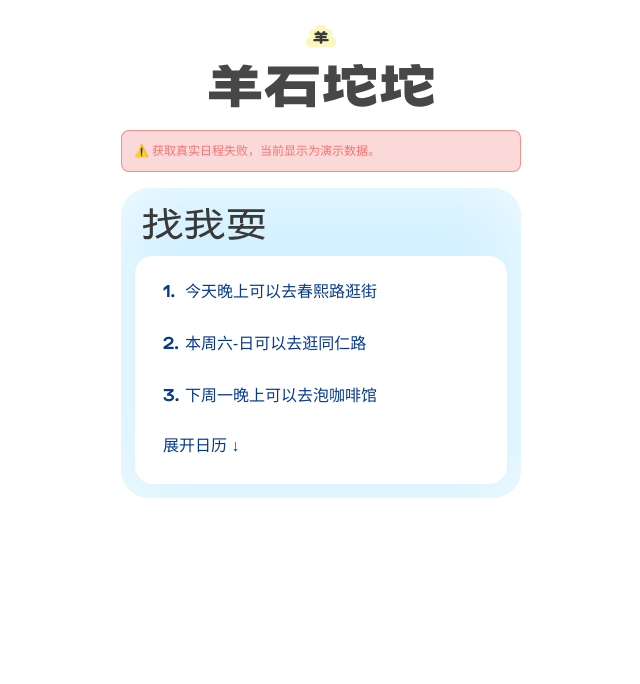
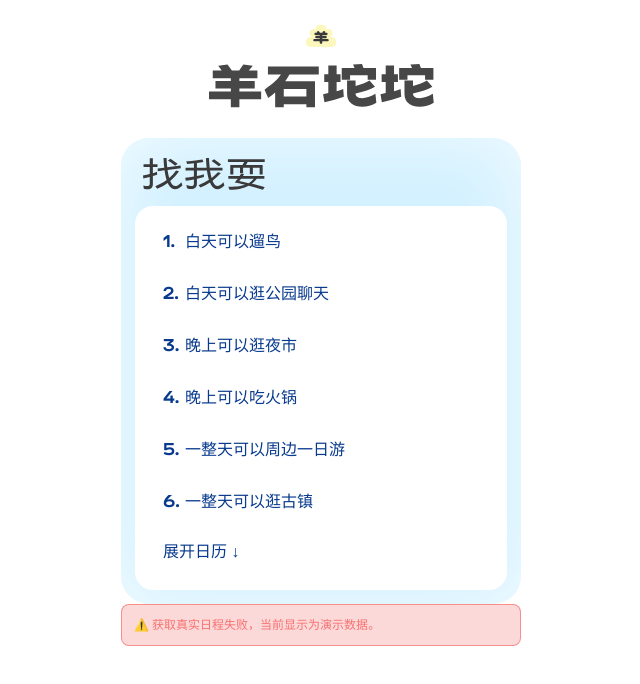
Before and after one commit to yanghaoleng/Mickywa-homepage, a React (Vite) app: page / in a window 1280 px wide. Shown: the top 684 px of the page, without its empty margins (319-959 px from the left). Built offline with nearby package versions, Linux system fonts and the light colour scheme; the HTML template or start-up script is replaced by a standard one.

Commit message:
update recommendations by time period

```diff
--- a/src/components/Schedule.jsx
+++ b/src/components/Schedule.jsx
@@ -492,35 +492,50 @@ export default function Schedule({ theme }) {
 
   const getAnyFreeSlot = (day) => {
     if (!day?.slots?.length) return null;
-    const free = day.slots.filter(s => s.status === 'free');
-    if (free.length === 0) return null;
-    const keys = new Set(free.map(s => s.key));
-    const allKeys = ['morning', 'noon', 'afternoon', 'evening'];
-    const isFull = allKeys.every(k => keys.has(k));
-    if (isFull) {
-      const slot = day.slots.find(s => s.key === 'morning') || free[0];
-      return { slot, label: '全天' };
-    }
+    const daytime = day.slots.find(s => s.key === 'daytime' && s.status === 'free');
     const evening = day.slots.find(s => s.key === 'evening' && s.status === 'free');
+    if (daytime && evening) return { slot: daytime, label: '全天' };
+    if (daytime) return { slot: daytime, label: '白天' };
     if (evening) return { slot: evening, label: '晚上' };
-    const daySlot = day.slots.find(s => ['morning', 'noon', 'afternoon'].includes(s.key) && s.status === 'free');
-    if (daySlot) return { slot: daySlot, label: '白天' };
-    return { slot: free[0], label: free[0].label };
+    return null;
   };
 
   const recommendations = useMemo(() => {
     const now = new Date();
     const base = new Date(now.getFullYear(), now.getMonth(), now.getDate());
 
-    const activities = [
-      '去吃火锅',
-      '去逛同仁路',
-      '去喝一杯',
-      '去看电影',
-      '去玉林路散步',
-      '去吃烧烤',
-      '去泡咖啡馆',
-      '去春熙路逛街'
+    const daytimeActivities = [
+      '遛鸟',
+      '逛公园聊天',
+      '绿道散步/骑行',
+      '骑车兜风',
+      '逛街',
+      '压马路拍照',
+      '喝茶聊天',
+      '喝咖啡聊天',
+      '游泳',
+      '健身撸铁'
+    ];
+
+    const eveningActivities = [
+      '逛夜市',
+      '吃火锅',
+      '吃串串',
+      '烤肉/烧烤',
+      '川菜馆子',
+      '看电影',
+      'KTV唱歌',
+      '密室逃脱/剧本杀',
+      '桌游吧'
+    ];
+
+    const allDayActivities = [
+      '周边一日游',
+      '逛古镇',
+      '泡温泉',
+      '打Switch',
+      '密室逃脱/剧本杀',
+      '桌游吧'
     ];
 
     const isWeekend = (d) => {
@@ -540,159 +555,62 @@ export default function Schedule({ theme }) {
       return rel;
     };
 
-    const pickSlots = (day, prefer) => {
+    const pickSlotByKey = (day, key) => day?.slots?.find(s => s.key === key && s.status === 'free') || null;
+
+    const pickRecommendation = (day, type) => {
       if (!day?.slots?.length) return null;
-      const slot = prefer
-        ? day.slots.find(s => s.key === prefer && s.status === 'free')
-        : null;
-      if (slot) return { slot, label: slot.label };
-      return getAnyFreeSlot(day);
-    };
-
-    const nextWorkday = schedule
+      if (type === 'daytime') {
+        const slot = pickSlotByKey(day, 'daytime');
+        if (!slot) return null;
+        return { slot, label: '白天' };
+      }
+      if (type === 'evening') {
+        const slot = pickSlotByKey(day, 'evening');
+        if (!slot) return null;
+        return { slot, label: '晚上' };
+      }
+      const daytime = pickSlotByKey(day, 'daytime');
+      const evening = pickSlotByKey(day, 'evening');
+      if (daytime && evening) return { slot: daytime, label: '全天' };
+      if (daytime) return { slot: daytime, label: '白天' };
+      if (evening) return { slot: evening, label: '晚上' };
+      return null;
+    };
+
+    const upcomingDays = schedule
       .filter(d => d?.date instanceof Date)
-      .filter(d => d.date >= base)
-      .filter(d => isWorkday(d))
-      .find(d => pickSlots(d, 'evening'));
-
-    const workdayRec = (() => {
-      if (!nextWorkday) return null;
-      const picked = pickSlots(nextWorkday, 'evening');
-      if (!picked) return null;
-      const dateText = `${relOrWeek(nextWorkday.date)}${picked.label === '全天' ? '' : picked.label}`;
-      return {
-        id: `rec-workday-${nextWorkday.key}`,
-        type: 'workday',
-        date: nextWorkday.date,
-        dateText,
-        dayKey: nextWorkday.key,
-        slotKey: picked.slot.key
-      };
-    })();
-
-    const weekendDays = schedule
-      .filter(d => d?.date instanceof Date)
-      .filter(d => d.date >= base)
-      .filter(d => isNormalWeekend(d))
-      .filter(d => pickSlots(d));
-
-    const weekendRec = (() => {
-      if (weekendDays.length === 0) return null;
-
-      const sat = weekendDays.find(d => d.date.getDay() === 6);
-      const sun = weekendDays.find(d => d.date.getDay() === 0);
-      if (sat && sun) {
-        const sameWeekend = Math.abs((sun.date - sat.date) / 86400000) <= 1;
-        if (sameWeekend && weekPrefix(sat.date) === weekPrefix(sun.date)) {
-          const prefix = weekPrefix(sat.date);
-          const dateText = prefix ? `${prefix}六-日` : `${sat.date.getMonth() + 1}月${sat.date.getDate()}日-${sun.date.getDate()}日`;
-          const pickedSat = pickSlots(sat);
-          const pickedSun = pickSlots(sun);
-          const picked = pickedSat || pickedSun;
-          if (!picked) return null;
-          return {
-            id: `rec-weekend-${sat.key}`,
-            type: 'weekend',
-            date: sat.date,
-            dateText,
-            dayKey: (pickedSat ? sat.key : sun.key),
-            slotKey: picked.slot.key
-          };
-        }
-      }
-
-      const first = weekendDays[0];
-      const picked = pickSlots(first);
-      if (!picked) return null;
-      const prefix = weekPrefix(first.date);
-      const dateText = `${prefix ? `${prefix}${weekdayLabel(first.date)}` : relOrWeek(first.date)}${picked.label === '全天' ? '' : picked.label}`;
-      return {
-        id: `rec-weekend-${first.key}`,
-        type: 'weekend',
-        date: first.date,
-        dateText,
-        dayKey: first.key,
-        slotKey: picked.slot.key
-      };
-    })();
-
-    const holidayDays = schedule
-      .filter(d => d?.date instanceof Date)
-      .filter(d => d.date >= base)
-      .filter(d => isHoliday(d))
-      .filter(d => pickSlots(d));
-
-    const holidayRec = (() => {
-      if (holidayDays.length === 0) return null;
-      const first = holidayDays[0];
-      const name = first.holidayName;
-      const same = holidayDays.filter(d => d.holidayName === name);
-      const picked = pickSlots(first);
-      if (!picked) return null;
-      const dateText = same.length >= 2 ? `${name}前两天` : `${name}当天`;
-      return {
-        id: `rec-holiday-${first.key}`,
-        type: 'holiday',
-        date: first.date,
-        dateText,
-        dayKey: first.key,
-        slotKey: picked.slot.key
-      };
-    })();
-
-    const shouldAddHoliday = Boolean(workdayRec && weekendRec && holidayRec);
-
-    const shouldAddExtraWorkday = (() => {
-      if (!weekendRec) return false;
-      const diffDays = Math.round((weekendRec.date - base) / 86400000);
-      return diffDays >= 0 && diffDays <= 2;
-    })();
-
-    const extraWorkdayRec = (() => {
-      if (!shouldAddExtraWorkday || !weekendRec) return null;
-      const sat = weekendRec.date;
-      const sun = new Date(sat);
-      sun.setDate(sun.getDate() + (sat.getDay() === 6 ? 1 : 0));
-      const after = new Date(sun);
-      after.setDate(after.getDate() + 1);
-
-      const next = schedule
-        .filter(d => d?.date instanceof Date)
-        .filter(d => d.date >= after)
-        .filter(d => isWorkday(d))
-        .find(d => pickSlots(d, 'evening'));
-
-      if (!next) return null;
-      const picked = pickSlots(next, 'evening');
-      if (!picked) return null;
-      const dateText = `${relOrWeek(next.date)}${picked.label === '全天' ? '' : picked.label}`;
-      return {
-        id: `rec-workday-next-${next.key}`,
-        type: 'workday',
-        date: next.date,
-        dateText,
-        dayKey: next.key,
-        slotKey: picked.slot.key
-      };
-    })();
-
-    const list = [workdayRec, weekendRec];
-    if (shouldAddHoliday) {
-      list.push(holidayRec);
-    } else if (extraWorkdayRec && workdayRec && extraWorkdayRec.dayKey !== workdayRec.dayKey) {
-      list.push(extraWorkdayRec);
-    }
-
-    const normalized = list
-      .filter(Boolean)
-      .sort((a, b) => (a.date?.getTime?.() ?? 0) - (b.date?.getTime?.() ?? 0))
-      .slice(0, 3);
-
-    const shuffled = [...activities].sort(() => 0.5 - Math.random());
-    return normalized.map((r, idx) => ({
-      ...r,
-      title: `${r.dateText}可以${shuffled[idx % shuffled.length]}`
-    }));
+      .filter(d => d.date >= base);
+
+    const daytimeDays = upcomingDays.filter(isWorkday).filter(d => pickRecommendation(d, 'daytime'));
+    const eveningDays = upcomingDays.filter(d => pickRecommendation(d, 'evening'));
+    const allDayDays = upcomingDays.filter(d => pickRecommendation(d, 'all'));
+
+    const buildCards = (days, label, pool, type) => {
+      if (!days.length) return [];
+      const chosen = days.slice(0, 2);
+      return chosen.map((day, index) => {
+        const picked = pickRecommendation(day, type);
+        if (!picked) return null;
+        const titleText = pool[index % pool.length];
+        return {
+          id: `rec-${type}-${day.key}`,
+          type,
+          date: day.date,
+          dateText: `${relOrWeek(day.date)}${picked.label === '全天' ? '' : picked.label}`,
+          dayKey: day.key,
+          slotKey: picked.slot.key,
+          title: `${label}${titleText}`
+        };
+      }).filter(Boolean);
+    };
+
+    const list = [
+      ...buildCards(daytimeDays, '白天可以', daytimeActivities, 'daytime'),
+      ...buildCards(eveningDays, '晚上可以', eveningActivities, 'evening'),
+      ...buildCards(allDayDays, '一整天可以', allDayActivities, 'all')
+    ];
+
+    return list.slice(0, 6);
   }, [recNonce, schedule]);
 
   useEffect(() => {
@@ -1211,30 +1129,13 @@ export default function Schedule({ theme }) {
       <div ref={rootRef} className="px-5 pt-0 pb-0 flex-1 overflow-y-auto overflow-x-visible overscroll-contain">
         <div className="flex flex-col items-center justify-start spring-scale-in mb-3.5">
           <div onClick={handleTitleClick} style={{ cursor: 'pointer' }}>
-            <img src="/assets/title.svg" alt="mickywa title" className="w-[225px] h-auto title-svg pt-[8px] pb-[8px]" />
+            <img src="/assets/title.svg" alt="mickywa title" className="w-[225px] h-auto title-svg pt-[8px] pb-[8px] mb-2" />
           </div>
         </div>
         {loading && (
           <div className="h-80 flex flex-col items-center justify-center">
             <div className="w-8 h-8 border-2 border-current border-t-transparent rounded-full animate-spin mb-4"></div>
             <span className="dark:text-[#FFFFFF]/70 text-[#3A3A3A]/70 text-sm">加载中...</span>
-          </div>
-        )}
-
-        {isMock && !loading && (
-          <div className="mb-4 p-3 bg-red-500/20 border border-red-500/50 rounded-lg flex items-center gap-2">
-            <span className="text-red-400 text-xs flex-1">
-              ⚠️ 获取真实日程失败，当前显示为演示数据{!import.meta.env.DEV && countdown > 0 ? `，${countdown}s 后自动重试` : ''}。
-            </span>
-            {!import.meta.env.DEV && (
-              <button
-                onClick={() => setCountdown(3)}
-                disabled={countdown > 0}
-                className="px-3 py-1 bg-[#083A8E] text-[#FFFFFF] dark:bg-[#083A8E] dark:text-[#FFFFFF] rounded-full text-xs disabled:opacity-60"
-              >
-                {countdown > 0 ? `重试 (${countdown}s)` : '重试'}
-              </button>
-            )}
           </div>
         )}
 
@@ -1386,10 +1287,13 @@ export default function Schedule({ theme }) {
 
                               // 检查当天的可预约情况
                               const freeSlots = item.slots.filter(slot => slot.status === 'free');
+                              const daytimeSlot = item.slots.find(slot => slot.key === 'daytime');
+                              const eveningSlot = item.slots.find(slot => slot.key === 'evening');
+
                               let bookingStatus = '不空';
                               let bookingType = 'busy';
                               let isFullDay = false;
-                              let isMorning = false;
+                              let isDaytime = false;
                               let isEvening = false;
 
                               const isShiftWorkday = Boolean(item.holidayName && item.holidayName.includes('班'));
@@ -1397,17 +1301,20 @@ export default function Schedule({ theme }) {
                                 ? '补班'
                                 : (item.holidayName ? item.holidayName.slice(0, 2) : '');
 
-                              if (freeSlots.length > 0) {
-                                const freeSlotKeys = freeSlots.map(slot => slot.key);
-                                if (freeSlotKeys.includes('morning') && freeSlotKeys.includes('noon') && freeSlotKeys.includes('afternoon') && freeSlotKeys.includes('evening')) {
+                              const hasDaytimeFree = daytimeSlot?.status === 'free';
+                              const hasEveningFree = eveningSlot?.status === 'free';
+                              const hasAnyFree = hasDaytimeFree || hasEveningFree;
+
+                              if (hasAnyFree) {
+                                if (hasDaytimeFree && hasEveningFree) {
                                   bookingStatus = '全天';
                                   bookingType = 'free';
                                   isFullDay = true;
-                                } else if (freeSlotKeys.includes('morning') || freeSlotKeys.includes('noon') || freeSlotKeys.includes('afternoon')) {
+                                } else if (hasDaytimeFree) {
                                   bookingStatus = '白天';
                                   bookingType = 'free';
-                                  isMorning = true;
-                                } else if (freeSlotKeys.includes('evening')) {
+                                  isDaytime = true;
+                                } else if (hasEveningFree) {
                                   bookingStatus = '晚上';
                                   bookingType = 'free';
                                   isEvening = true;
@@ -1419,17 +1326,14 @@ export default function Schedule({ theme }) {
                                            item.date.getFullYear() === new Date().getFullYear();
 
                               const isSelected = selectedSlot && selectedSlot.day.key === item.key;
-                              const fullDaySlot = isFullDay ? item.slots.find(slot => slot.status === 'free') : null;
+                              const fullDaySlot = isFullDay ? daytimeSlot : null;
                               const fullDaySlotIdx = fullDaySlot ? item.slots.indexOf(fullDaySlot) : null;
                               const fullDayUniqueKey = fullDaySlotIdx !== null ? `${item.key}-${fullDaySlotIdx}` : null;
 
-                              const daySlot = isMorning
-                                ? item.slots.find(slot => slot.status === 'free' && ['morning', 'noon', 'afternoon'].includes(slot.key))
-                                : null;
+                              const daySlot = isDaytime ? daytimeSlot : null;
                               const daySlotIdx = daySlot ? item.slots.indexOf(daySlot) : null;
                               const dayUniqueKey = daySlotIdx !== null ? `${item.key}-${daySlotIdx}` : null;
 
-                              const eveningSlot = isEvening ? item.slots.find(slot => slot.key === 'evening') : null;
                               const eveningSlotIdx = eveningSlot ? item.slots.indexOf(eveningSlot) : null;
                               const eveningUniqueKey = eveningSlotIdx !== null ? `${item.key}-${eveningSlotIdx}` : null;
                               const showFocus = bookingType !== 'busy' && isSelected;
@@ -1485,7 +1389,7 @@ export default function Schedule({ theme }) {
                                         </div>
                                       </div>
                                     )}
-                                    {!isFullDay && isMorning && (
+                                    {!isFullDay && isDaytime && (
                                       <div
                                         onClick={(e) => {
                                           e.stopPropagation();
@@ -1543,7 +1447,7 @@ export default function Schedule({ theme }) {
                                         </div>
                                       </div>
                                     )}
-                                    {!isFullDay && !isMorning && !isEvening && (
+                                    {!isFullDay && !isDaytime && !isEvening && (
                                       <div className="slot-item w-full h-full px-1.5 py-2 rounded-[12px] flex flex-col items-start justify-center gap-1 transition-all duration-300 transform relative dark:bg-[#FFFFFF]/4 bg-[#333333]/10 cursor-not-allowed">
                                         {isToday && (
                                           <span className="pointer-events-none absolute -top-1.5 -right-1.5 z-20 px-1.5 py-0.5 text-[10px] font-semibold leading-none text-[#3A3A3A] bg-[#FFDDDD] rounded-[10px] rotate-6 shadow-[0_0_24px_0_rgba(255,255,255,0.65)_inset]">
@@ -1580,6 +1484,25 @@ export default function Schedule({ theme }) {
             </div>
           </div>
         )}
+
+        {isMock && !loading && (
+          <div className="sticky bottom-2 z-[120]">
+            <div className="p-3 bg-red-500/20 border border-red-500/50 rounded-lg flex items-center gap-2">
+              <span className="text-red-400 text-xs flex-1">
+                ⚠️ 获取真实日程失败，当前显示为演示数据{!import.meta.env.DEV && countdown > 0 ? `，${countdown}s 后自动重试` : ''}。
+              </span>
+              {!import.meta.env.DEV && (
+                <button
+                  onClick={() => setCountdown(3)}
+                  disabled={countdown > 0}
+                  className="px-3 py-1 bg-[#083A8E] text-[#FFFFFF] dark:bg-[#083A8E] dark:text-[#FFFFFF] rounded-full text-xs disabled:opacity-60"
+                >
+                  {countdown > 0 ? `重试 (${countdown}s)` : '重试'}
+                </button>
+              )}
+            </div>
+          </div>
+        )}
       </div>
 
       {/* Toast */}
--- a/src/utils/ical.js
+++ b/src/utils/ical.js
@@ -160,10 +160,8 @@ function getDateRangeDays(days) {
 }
 
 export const TIME_SLOTS = [
-  { key: 'morning', label: '上午', start: '10:00', end: '12:00' },
-  { key: 'noon', label: '中午', start: '13:00', end: '15:00' },
-  { key: 'afternoon', label: '下午', start: '15:00', end: '18:00' },
-  { key: 'evening', label: '晚上', start: '17:00', end: '22:00' }
+  { key: 'daytime', label: '白天', start: '10:00', end: '18:00' },
+  { key: 'evening', label: '晚上', start: '18:00', end: '22:00' }
 ];
 // 检查冲突
 function isSlotBusy(day, slot, events) {
@@ -218,26 +216,32 @@ export function buildScheduleData(workEvents, holidayCnYears, months = 2) {
       return day.weekdayIdx >= 1 && day.weekdayIdx <= 5;
     })();
 
-    const slots = TIME_SLOTS.map(slot => {
-      // 切换逻辑：使用严格模式
-      let busy = isSlotBusy(day, slot, workEvents);
+    const daytimeSlot = TIME_SLOTS.find(item => item.key === 'daytime');
+     const eveningSlot = TIME_SLOTS.find(item => item.key === 'evening');
 
-      // 工作日（含补班）默认只有白天不可约；晚上是否可约仅取决于个人日程。
-      if (isWorkday && slot.key !== 'evening') {
-        busy = true;
-      }
+     const daytimeBusy = daytimeSlot ? isWorkday || isSlotBusy(day, daytimeSlot, workEvents) : true;
+     const eveningBusy = eveningSlot ? isSlotBusy(day, eveningSlot, workEvents) : true;
 
-      return {
-        key: slot.key,
-        label: slot.label,
-        start: slot.start,
-        end: slot.end,
-        // 严格模式下，displayTime 就是原始时间
-        displayTime: `${slot.start}～${slot.end}`,
-        status: busy ? 'busy' : 'free',
-        isTight: false // 严格模式没有 tight 概念
-      };
-    });
+     const slots = [
+       {
+         key: 'daytime',
+         label: '白天',
+         start: '10:00',
+         end: '18:00',
+         displayTime: '10:00～18:00',
+         status: daytimeBusy ? 'busy' : 'free',
+         isTight: false
+       },
+       {
+         key: 'evening',
+         label: '晚上',
+         start: '18:00',
+         end: '22:00',
+         displayTime: '18:00～22:00',
+         status: eveningBusy ? 'busy' : 'free',
+         isTight: false
+       }
+     ];
 
     return {
       date: day.dateObj, // 传给 UI/formatOrderText 使用
```
